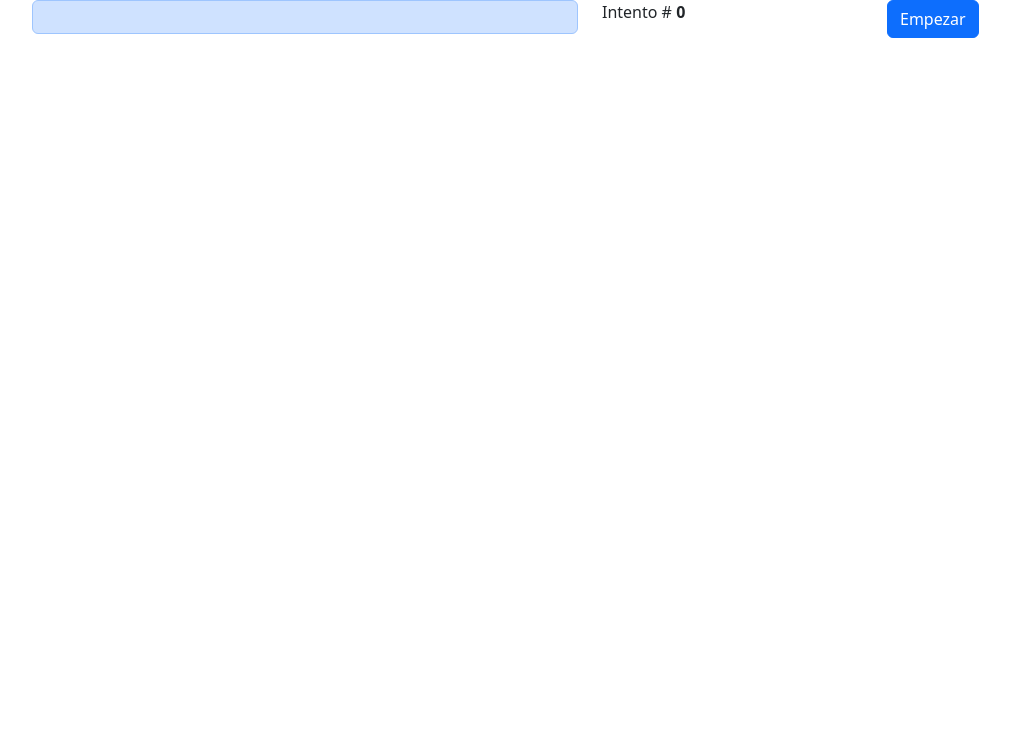
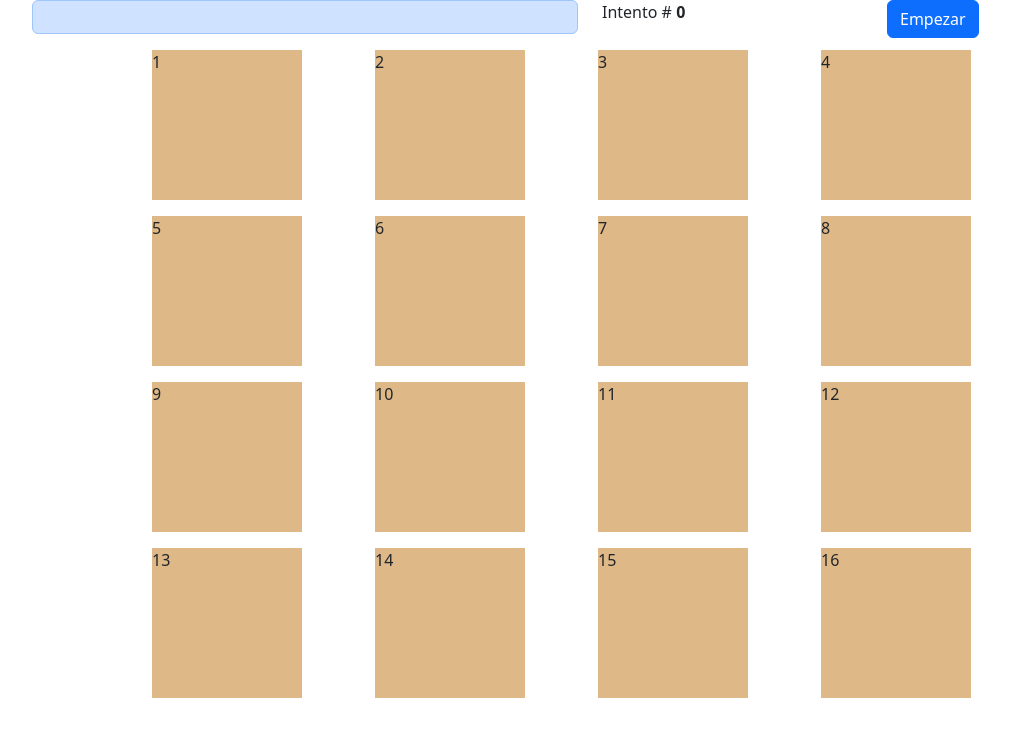
Before and after one commit to joastur11/memotest, a website: page index.html in a window 1280 px wide. Shown: the whole page, without its empty margins (50-1060 px from the left). Drawn offline with nearby package versions, Linux system fonts and the light colour scheme.

Commit message:
Arma la estructura del html.
Crea la estructura base del juego, un tablero de 4x4 fichas numeradas.

```diff
--- a/index.html
+++ b/index.html
@@ -6,6 +6,19 @@
     <title>Memotest</title>
     <meta name='viewport' content='width=device-width, initial-scale=1'>
     <link rel='stylesheet' type='text/css' media='screen' href='node_modules/bootstrap/dist/css/bootstrap.min.css'>
+    <style type="text/css">
+        .cuadro {
+            width: 150px;
+            height: 150px;
+            aspect-ratio: 1 / 1;
+            background-color: burlywood;
+        }
+
+        #tablero {
+            max-width: 900px;
+            margin: auto;
+        }
+    </style>
 </head>
 <body>
     <div class="container">
@@ -22,7 +35,26 @@
             </div>
         </div>
     </div>
-
+ <div class="container" id="tablero">
+    <div class="row g-3">
+        <div class="col-sm-3"> <div id="cuadro-1" class="cuadro">1</div> </div>
+        <div class="col-sm-3"> <div id="cuadro-2" class="cuadro">2</div> </div>
+        <div class="col-sm-3"> <div id="cuadro-3" class="cuadro">3</div> </div>
+        <div class="col-sm-3"> <div id="cuadro-4" class="cuadro">4</div> </div>
+        <div class="col-sm-3"> <div id="cuadro-5" class="cuadro">5</div> </div>
+        <div class="col-sm-3"> <div id="cuadro-6" class="cuadro">6</div> </div>
+        <div class="col-sm-3"> <div id="cuadro-7" class="cuadro">7</div></div>
+        <div class="col-sm-3"> <div id="cuadro-8" class="cuadro">8</div> </div>
+        <div class="col-sm-3"> <div id="cuadro-9" class="cuadro">9</div> </div>
+        <div class="col-sm-3"> <div id="cuadro-10" class="cuadro">10</div> </div>
+        <div class="col-sm-3"> <div id="cuadro-11" class="cuadro">11</div> </div>
+        <div class="col-sm-3"> <div id="cuadro-12" class="cuadro">12</div> </div>
+        <div class="col-sm-3"> <div id="cuadro-13" class="cuadro">13</div> </div>
+        <div class="col-sm-3"> <div id="cuadro-14" class="cuadro">14</div> </div>
+        <div class="col-sm-3"> <div id="cuadro-15" class="cuadro">15</div> </div>
+        <div class="col-sm-3"> <div id="cuadro-16" class="cuadro">16</div> </div>
+  </div>
+</div>
     <script src='index.js'></script>
 </body>
 </html>
```
